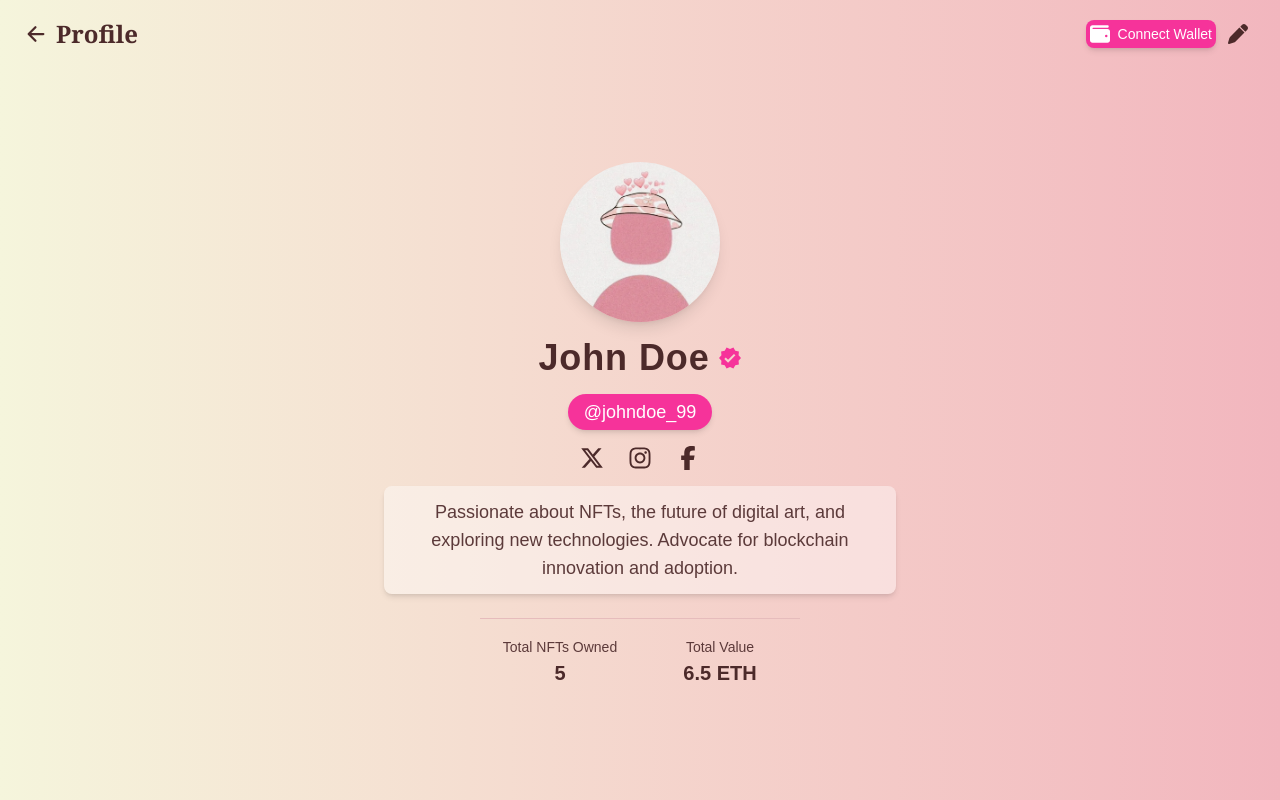
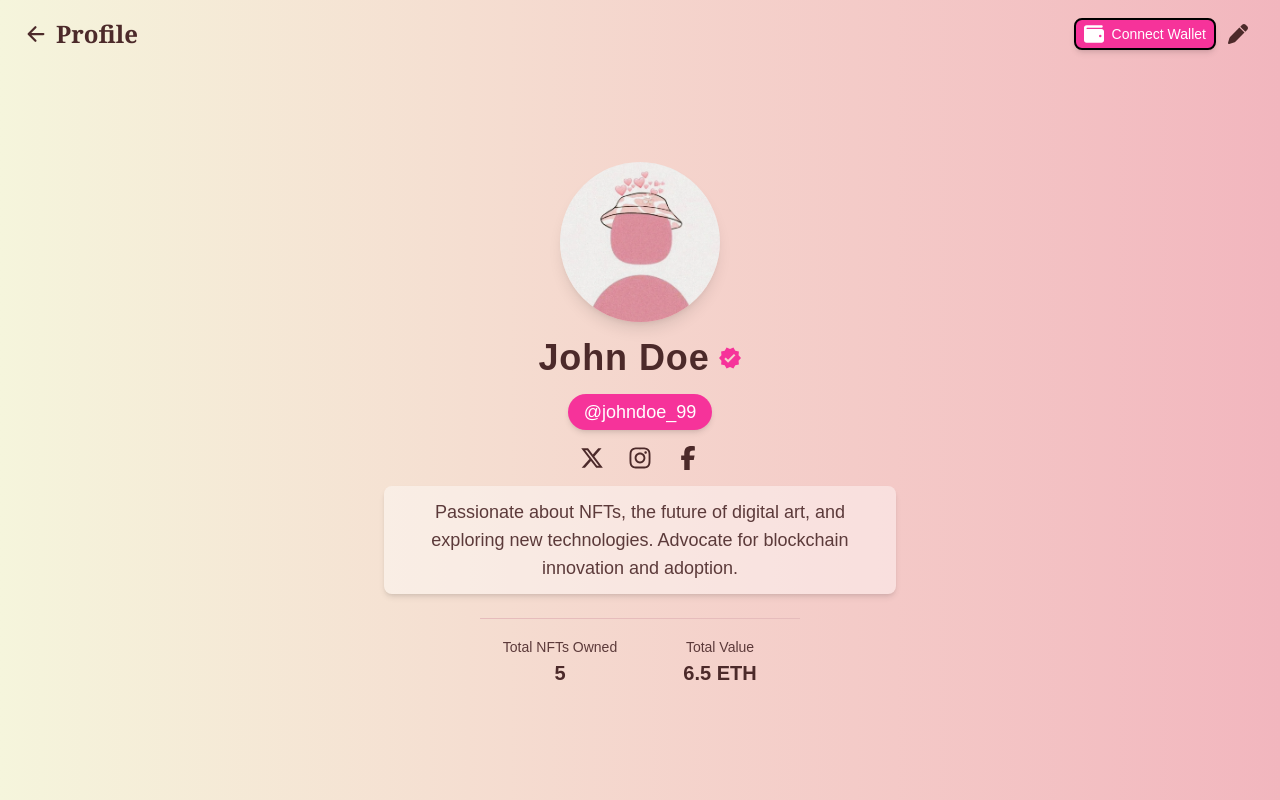
Before and after one commit to deeakpan/Scent_labs, a Next.js app: page /profile in a window 1280 px wide. Built offline with nearby package versions, Linux system fonts and the light colour scheme.

Commit message:
new pfp placeholder / border

```diff
--- a/src/app/profile/page.js
+++ b/src/app/profile/page.js
@@ -19,7 +19,7 @@ const UserProfile = () => {
         {/* Top Right Buttons */}
         <div className="flex items-center space-x-1">
           {/* Connect Wallet */}
-          <button className="flex items-center space-x-2 bg-pink-500 text-white px-1 py-1 rounded-lg shadow-md hover:bg-[#e14e53] transition">
+          <button className="flex items-center space-x-2 bg-pink-500 text-white px-2 border-2 border-black py-1 rounded-lg shadow-md hover:bg-[#e14e53] transition">
             <FaWallet className="w-5 h-5" />
             <span className="text-sm font-medium">Connect Wallet</span>
           </button>
```
